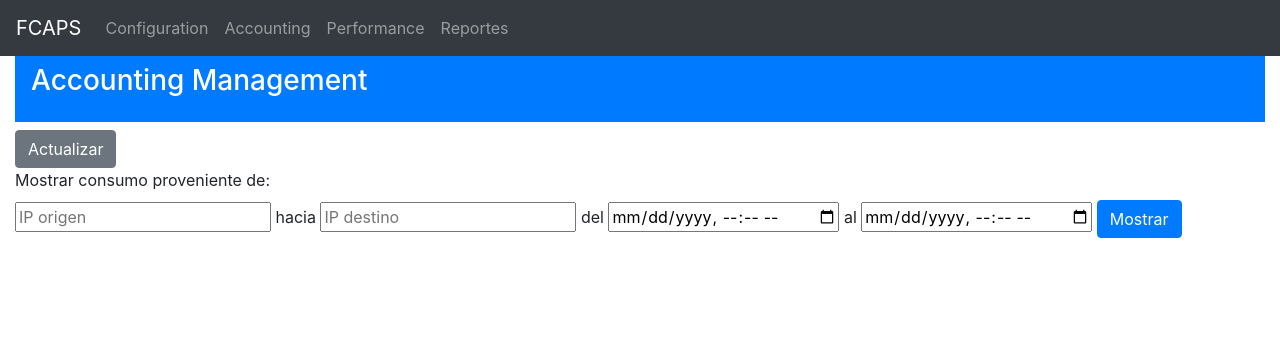
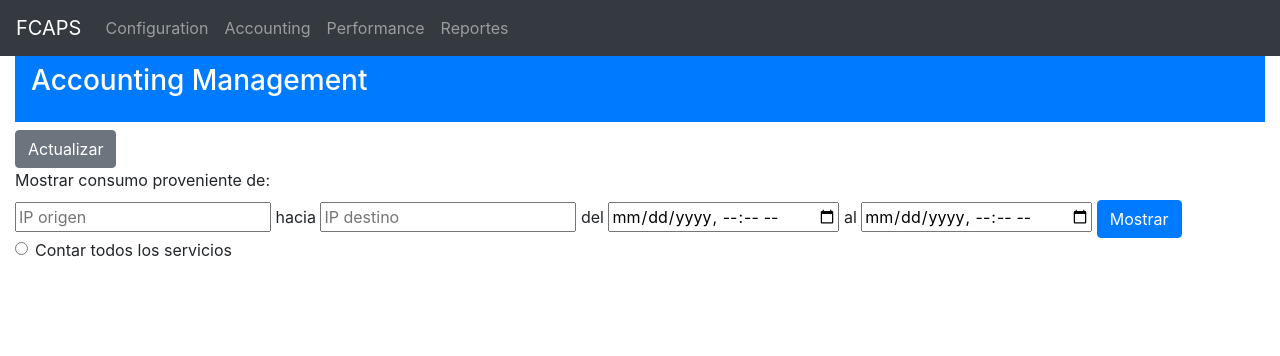
Before and after one commit to JessRdz/Proyecto-Final, a Django app: page /accountManage/ in a window 1280 px wide. Shown: the top 356 px of the page. Run offline with Django 3.2, Linux system fonts and the light colour scheme; some libraries are stand-ins or nearby versions.

Commit message:
Correcciones Tabla 5

```diff
--- a/Redes/AnalyzeJson.py
+++ b/Redes/AnalyzeJson.py
@@ -108,14 +108,14 @@ class Connection:
     def service(self):
         # Resolve ports to their services, if known
         service = "unknown"
-        print(str(self.dest_port))
+        print(str(self.src_port) + " a " + str(self.dest_port))
         try:
             # Try service of sending peer first
-            service = socket.getservbyport(self.src_port, 'tcp')
+            service = socket.getservbyport(self.src_port)
         except OSError:
             # Resolving the sport did not work, trying dport
             try:
-                service = socket.getservbyport(self.dest_port, 'tcp')
+                service = socket.getservbyport(self.dest_port)
             except OSError:
                 pass
         return service
@@ -142,6 +142,8 @@ def cargar_json(filename):
         json.dump({}, fh)
     return resultado
 
+
+# print(socket.getservbyport(8080))
 """
 
 # Handle CLI args and load the data dump
--- a/Redes/accountManage/views.py
+++ b/Redes/accountManage/views.py
@@ -12,6 +12,8 @@ import pytz
 from datetime import datetime
 
 # Create your views here.
+
+servicios = ['http']
 
 class HomeView(View):
     def get(self, request, *args, **kargs):
@@ -33,6 +35,9 @@ def mostrarFlows(request):
     ip_destino = request.POST['ip_destino']
     fecha_ini = datetime.strptime(request.POST['fecha_ini'], "%Y-%m-%dT%H:%M")
     fecha_fin = datetime.strptime(request.POST['fecha_fin'], "%Y-%m-%dT%H:%M")
+    todo = None
+    if request.POST.get('servicios') is not None:
+        todo = request.POST['servicios']
 
     # Configurar zona horaria a las fechas del formulario
     utc = pytz.UTC
@@ -48,7 +53,7 @@ def mostrarFlows(request):
         flows = Flow.objects.filter(ip_origen=ip_origen)
     else:
         flows = Flow.objects.all()
-
+    print(todo)
     # Filtrar flujos por fecha y hora
     if ip_origen != '' or ip_destino != '':
         bytes = []
@@ -57,11 +62,23 @@ def mostrarFlows(request):
         segundos = 0
         for flow in flows:
             if flow.fecha >= fecha_ini and flow.fecha <= fecha_fin:
-                segundos = segundos + flow.duration // 1000
-                band = float(flow.size) / 1000
-                bytes.append(band)
-                bytes_total = bytes_total + band
-                fechas.append(flow.fecha.strftime("(%d/%m/%Y) %H:%M"))
+                if todo == '1':
+                    print('ha')
+                    segundos = segundos + flow.duration // 1000
+                    band = float(flow.size) / 1000
+                    bytes.append(band)
+                    bytes_total = bytes_total + band
+                    fechas.append(flow.fecha.strftime("(%d/%m/%Y) %H:%M"))
+                else:
+                    print('he')
+                    if servicios.__contains__(flow.servicio):
+                        segundos = segundos + flow.duration // 1000
+                        band = float(flow.size) / 1000
+                        bytes.append(band)
+                        bytes_total = bytes_total + band
+                        fechas.append(flow.fecha.strftime("(%d/%m/%Y) %H:%M"))
+
+
         return render(request, 'charts.html',
                       context={'bytes': bytes,
                                'bytes_total': bytes_total,
@@ -80,18 +97,33 @@ def mostrarFlows(request):
         bytes_total = 0
         for flow in flows:
             if flow.fecha >= fecha_ini and flow.fecha <= fecha_fin:
+                if todo == '1':
+                    tiempo_total = tiempo_total + float(flow.duration) / 60000
+                    if tiempos.get(flow.ip_origen) is None:
+                        tiempos[flow.ip_origen] = float(flow.duration) / 60000
+                    else:
+                        tiempos[flow.ip_origen] = tiempos[flow.ip_origen] + float(flow.duration) / 60000
 
-                tiempo_total = tiempo_total + float(flow.duration) / 60000
-                if tiempos.get(flow.ip_origen) is None:
-                    tiempos[flow.ip_origen] = float(flow.duration) / 60000
+                    bytes_total = bytes_total + float(flow.size) / 1000
+                    if bytes.get(flow.ip_origen) is None:
+                        bytes[flow.ip_origen] = float(flow.size) / 1000
+                    else:
+                        bytes[flow.ip_origen] = bytes[flow.ip_origen] + float(flow.size) / 1000
                 else:
-                    tiempos[flow.ip_origen] = tiempos[flow.ip_origen] + float(flow.duration) / 60000
+                    if servicios.__contains__(flow.servicio):
+                        tiempo_total = tiempo_total + float(flow.duration) / 60000
+                        if tiempos.get(flow.ip_origen) is None:
+                            tiempos[flow.ip_origen] = float(flow.duration) / 60000
+                        else:
+                            tiempos[flow.ip_origen] = tiempos[flow.ip_origen] + float(flow.duration) / 60000
 
-                bytes_total = bytes_total + float(flow.size) / 1000
-                if bytes.get(flow.ip_origen) is None:
-                    bytes[flow.ip_origen] = float(flow.size) / 1000
-                else:
-                    bytes[flow.ip_origen] = bytes[flow.ip_origen] + float(flow.size) / 1000
+                        bytes_total = bytes_total + float(flow.size) / 1000
+                        if bytes.get(flow.ip_origen) is None:
+                            bytes[flow.ip_origen] = float(flow.size) / 1000
+                        else:
+                            bytes[flow.ip_origen] = bytes[flow.ip_origen] + float(flow.size) / 1000
+
+
 
         return render(request, 'charts.html',
                       context={'bytes': bytes,
--- a/Redes/configManage/templates/charts.html
+++ b/Redes/configManage/templates/charts.html
@@ -150,6 +150,12 @@
 	<label for="fecha_fin"> al </label>
 	<input id="fecha_fin" type="datetime-local" name="fecha_fin" placeholder="Fecha fin">
 	<input type="submit" value="Mostrar" class="btn btn-primary">
+	<div class="form-check">
+	  <input class="form-check-input" type="radio" name="servicios" id="servicios" value="1">
+	  <label class="form-check-label" for="servicios">
+		Contar todos los servicios
+	  </label>
+	</div>
 </form>
 
 
```
Also changed, not shown: Redes/prueba.json (+1 -1 lines), Redes/db.sqlite3.
